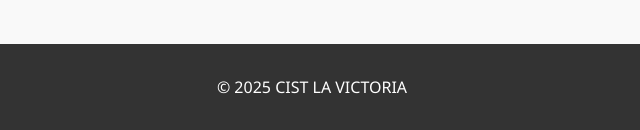
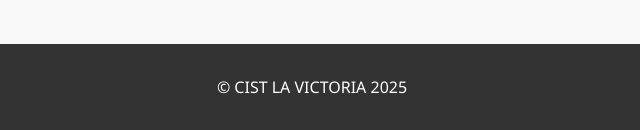
Before and after one commit to NeoDante97/LaVictoria2025, a plain HTML site: page src/index.html in a window 1280 px wide. Shown: the part 670-800 px from the top of the page, 328-968 px from the left. Drawn offline with Linux system fonts and the light colour scheme.

Commit message:
Update index.html

```diff
--- a/src/index.html
+++ b/src/index.html
@@ -74,7 +74,7 @@
   </div>
 
   <footer>
-    <p>&copy; 2025 CIST LA VICTORIA</p>
+    <p>&copy; CIST LA VICTORIA 2025</p>
   </footer>
 </body>
 
```
